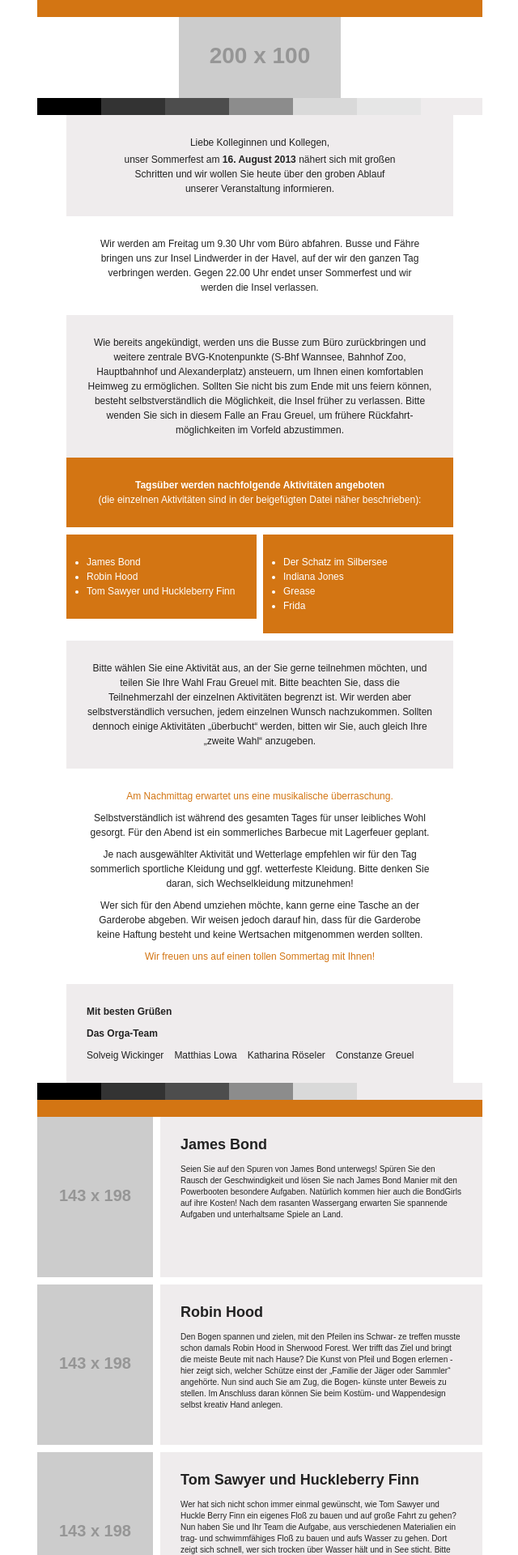
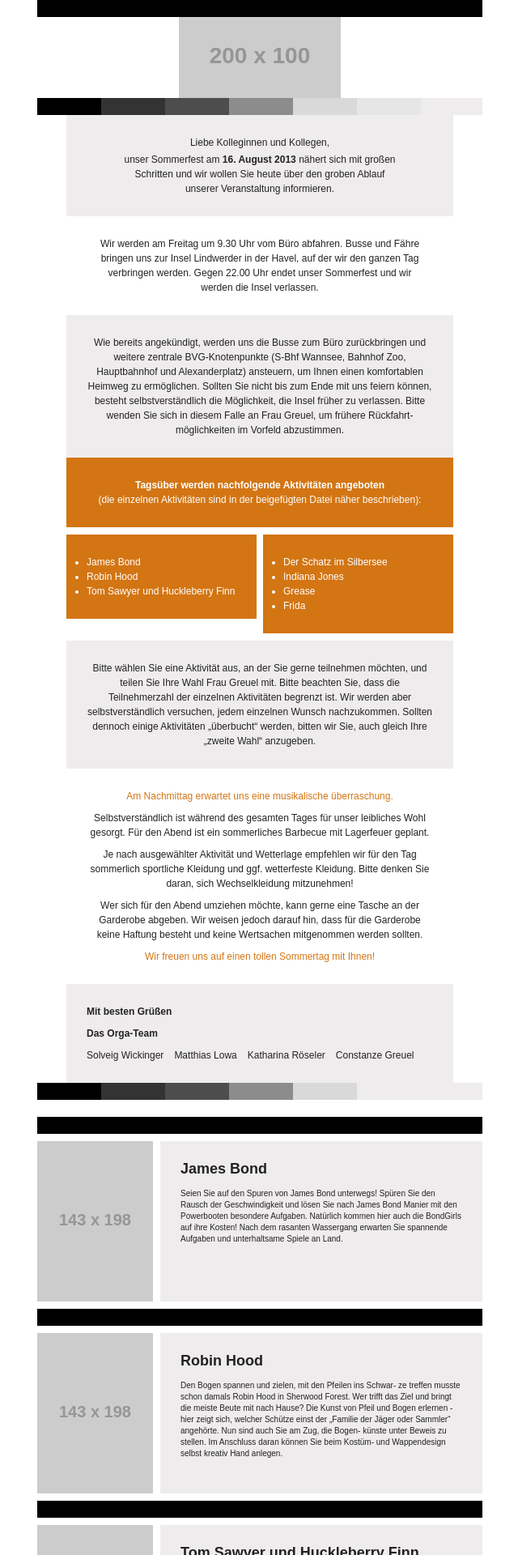
Before and after one commit to createcreate/trinavis-newsletter, a Jekyll site: the page built from index.html, in a window 1280 px wide. Shown: the top 1920 px of the page at 81% size, without its empty margins (319-959 px from the left). Built offline with Jekyll 4.4.1, drawn with Linux system fonts in a browser that asks for light colours; nearby versions of some CDN libraries.

Commit message:
Add forgotten header

```diff
--- a/_includes/main.css
+++ b/_includes/main.css
@@ -93,9 +93,10 @@
 }
 
 header {
-	border-top: 21px solid #d37513;
+	border-top: 21px solid black;
 	text-align: center;
 	width: 100%;
+	margin-bottom: 9px;
 }
 
 .rainbow-separator {
@@ -231,3 +232,7 @@
 footer.gray-box {
 	width: 500px;
 }
+
+article {
+	margin-top: 21px;
+}
--- a/index.html
+++ b/index.html
@@ -75,6 +75,7 @@
                     Natürlich kommen hier auch die BondGirls auf ihre Kosten! Nach dem rasanten Wassergang erwarten Sie spannende Aufgaben und unterhaltsame Spiele an Land.</p>
                 </div>
 	        </section>
+            <header></header>
             <section>
                 <img src="//placehold.it/143x198"/>
                 <div class="gray-box">
@@ -82,6 +83,7 @@
                     <p>Den Bogen spannen und zielen, mit den Pfeilen ins Schwar- ze treffen musste schon damals Robin Hood in Sherwood Forest. Wer trifft das Ziel und bringt die meiste Beute mit nach Hause? Die Kunst von Pfeil und Bogen erlernen - hier zeigt sich, welcher Schütze einst der „Familie der Jäger oder Sammler“ angehörte. Nun sind auch Sie am Zug, die Bogen- künste unter Beweis zu stellen. Im Anschluss daran können Sie beim Kostüm- und Wappendesign selbst kreativ Hand anlegen.</p>
                 </div>
             </section>
+            <header></header>
             <section>
                 <img src="//placehold.it/143x198"/>
                 <div class="gray-box">
@@ -89,6 +91,7 @@
                     <p>Wer hat sich nicht schon immer einmal gewünscht, wie Tom Sawyer und Huckle Berry Finn ein eigenes Floß zu bauen und auf große Fahrt zu gehen? Nun haben Sie und Ihr Team die Aufgabe, aus verschiedenen Materialien ein trag- und schwimmfähiges Floß zu bauen und aufs Wasser zu gehen. Dort zeigt sich schnell, wer sich trocken über Wasser hält und in See sticht. Bitte denken Sie daran, sich Wechselkleidung mitzunehmen!</p>
                 </div>
             </section>
+            <header></header>
             <section>
                 <img src="//placehold.it/143x198"/>
                 <div class="gray-box">
@@ -97,6 +100,7 @@
                     <p>Wo liegt der verborgene Schatz im See? Sie gleiten wie einst Winnetou durch den See auf Spuren- suche nach dem großen Schatz. Ausgestattet mit einem Canadier und nützlichem Equipment machen Sie sich auf die Suche. Werden Sie die richtige Fährte aufnehmen und den Schatz an Land bringen? Mit speziellen Teamaufgaben auf dem Weg, wird die Suche mit Sicherheit ein Erfolg. künste unter Beweis zu stellen. Im Anschluss daran können Sie beim Kostüm- und Wappendesign selbst kreativ Hand anlegen.</p>
                 </div>
             </section>
+            <header></header>
             <section>
                 <img src="//placehold.it/143x198"/>
                 <div class="gray-box">
@@ -104,6 +108,7 @@
                     <p>Ein Tal liegt vor Ihnen. Weit und breit keine Möglichkeit, die andere Seite zu erreichen. Machen Sie es wie Indiana Jones und nutzen Sie das zur Verfügung gestellte Material, um eine Brücke zu errichten. Wird es Ihnen gelingen, durch Kreativität das Hindernis zu bewältigen und auf die andere Seite zu kom- men? Besondere Teamaufgaben und Kniffeleien erschweren den Brückengang und stellen Sie vor eine spannende Her- ausforderung.</p>
                 </div>
             </section>
+            <header></header>
             <section>
                 <img src="//placehold.it/143x198"/>
                 <div class="gray-box">
@@ -112,6 +117,7 @@
     Wer kennt sie nicht, die bekannten Tanzszenen und bunten Tänze aus dem Filmklassiker Grease. Auch Sie werden Stars des Kultstreifens und choreographieren Ihr eigenes „Grease Musical“. Tanzen Sie wie einst John Travolta, lassen Sie sich von der Stimmung mitreißen und rocken Sie voller Elan die Insel.</p>
                 </div>
             </section>
+            <header></header>
             <section>
                 <img class="film" src="//placehold.it/143x198"/>
                 <div class="gray-box">
```
